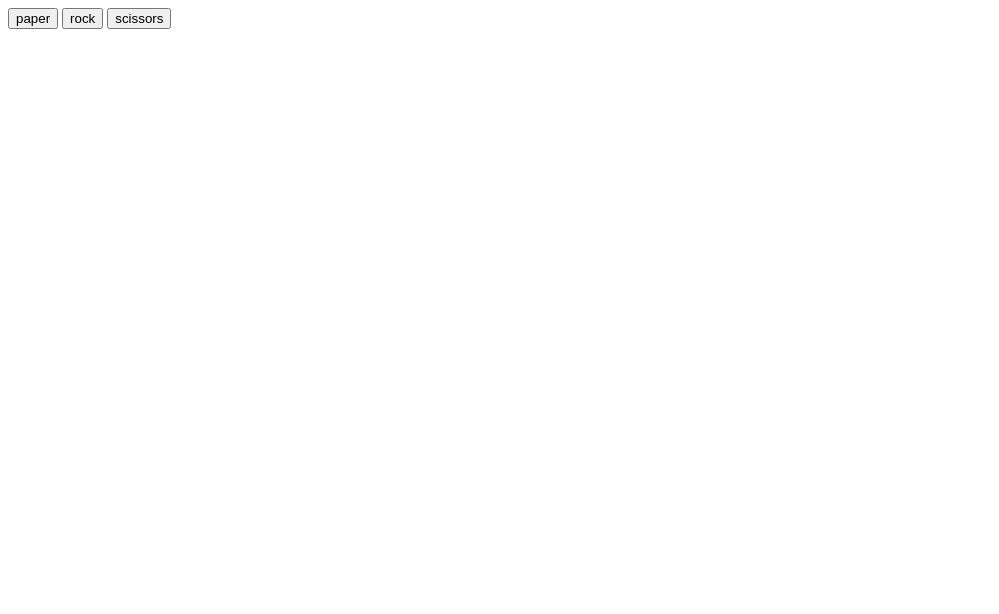
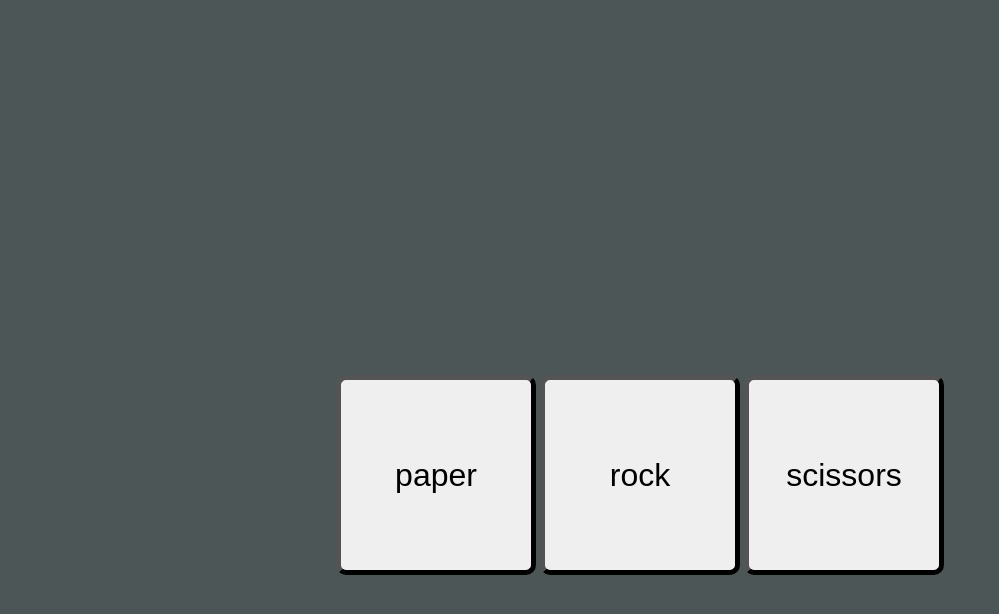
Before and after one commit to jamesng5/rock-paper-scissors-game, a plain HTML site: page index.html in a window 1280 px wide. Shown: the whole page, without its empty margins (0-999 px from the left). Drawn offline with Linux system fonts and the light colour scheme.

Commit message:
update basic css file

```diff
--- a/index.html
+++ b/index.html
@@ -7,12 +7,18 @@
         <title>Rock Paper Scissors Game</title>
     </header>
     <body>
-        <button class="button" id="paper-btn">paper</button>
-        <button class="button" id="rock-btn">rock</button>
-        <button class="button" id="scissors-btn">scissors</button>
 
         <div class="container">
 
         </div>
+
+        <div class="player-choice">
+            <button class="button" id="paper-btn">paper</button>
+            <button class="button" id="rock-btn">rock</button>
+            <button class="button" id="scissors-btn">scissors</button>
+        </div>
+
+
+
     </body>
 </html>
--- a/script.js
+++ b/script.js
@@ -30,7 +30,6 @@ function gameResult(){
 function playRound(playerSelection, computerSelection){
 
     if (playerSelection === computerSelection ){
-        //container.textContent = "It's a tie game!";
         container.textContent = "It's a tie game!";
         gamePoint.textContent = `Player: ${playerPoint} ||| Computer: ${computerPoint}`;
     }
--- a/style.css
+++ b/style.css
@@ -0,0 +1,25 @@
+body {
+    background-color: #4D5656;
+}
+
+.container{
+    margin-top: 250px;
+    text-align: center;
+    font-weight: bolder;
+    font-size: xx-large;
+    display: block;
+}
+
+.player-choice{
+    text-align: center;
+    display: block;
+}
+
+.button {
+    font-size: xx-large;
+    width: 200px;
+    height: 200px;
+    border-width: 5px;
+    margin-top: 125px;
+    border-radius: 10px;
+}
```
